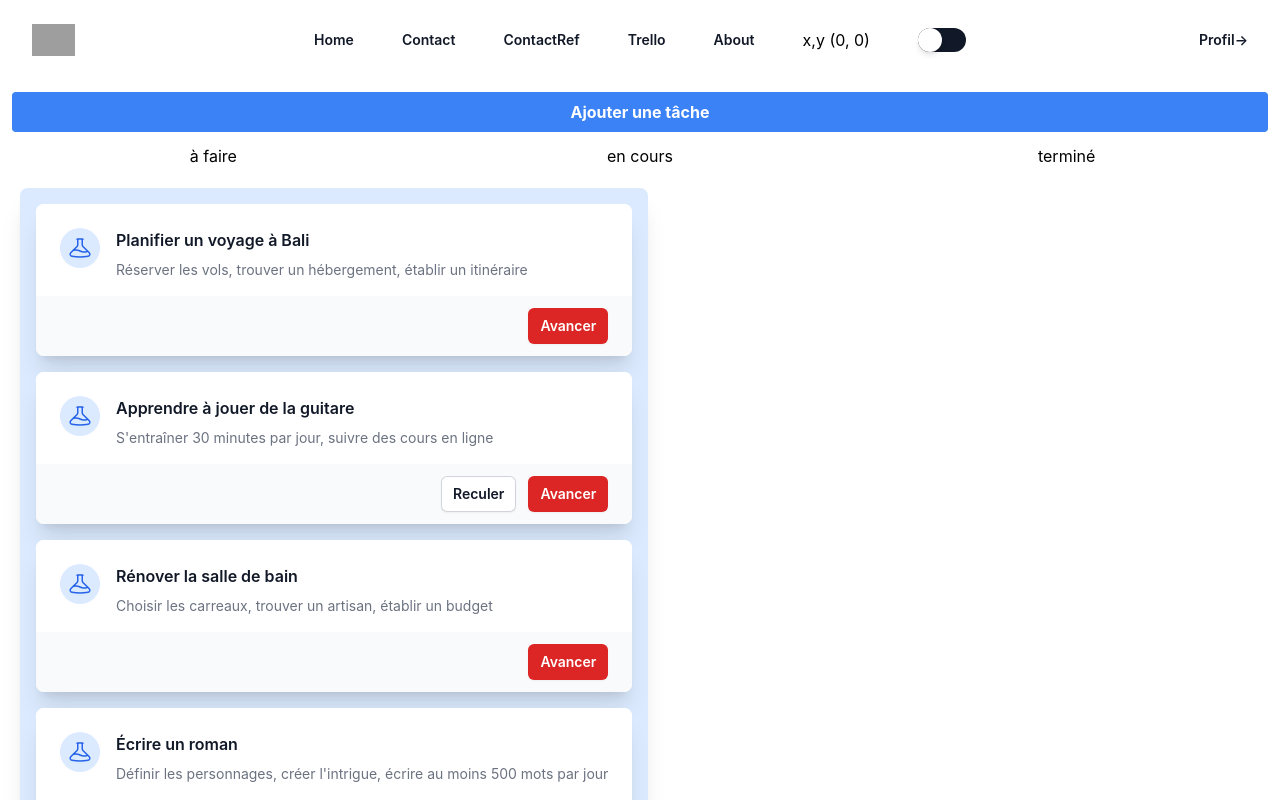
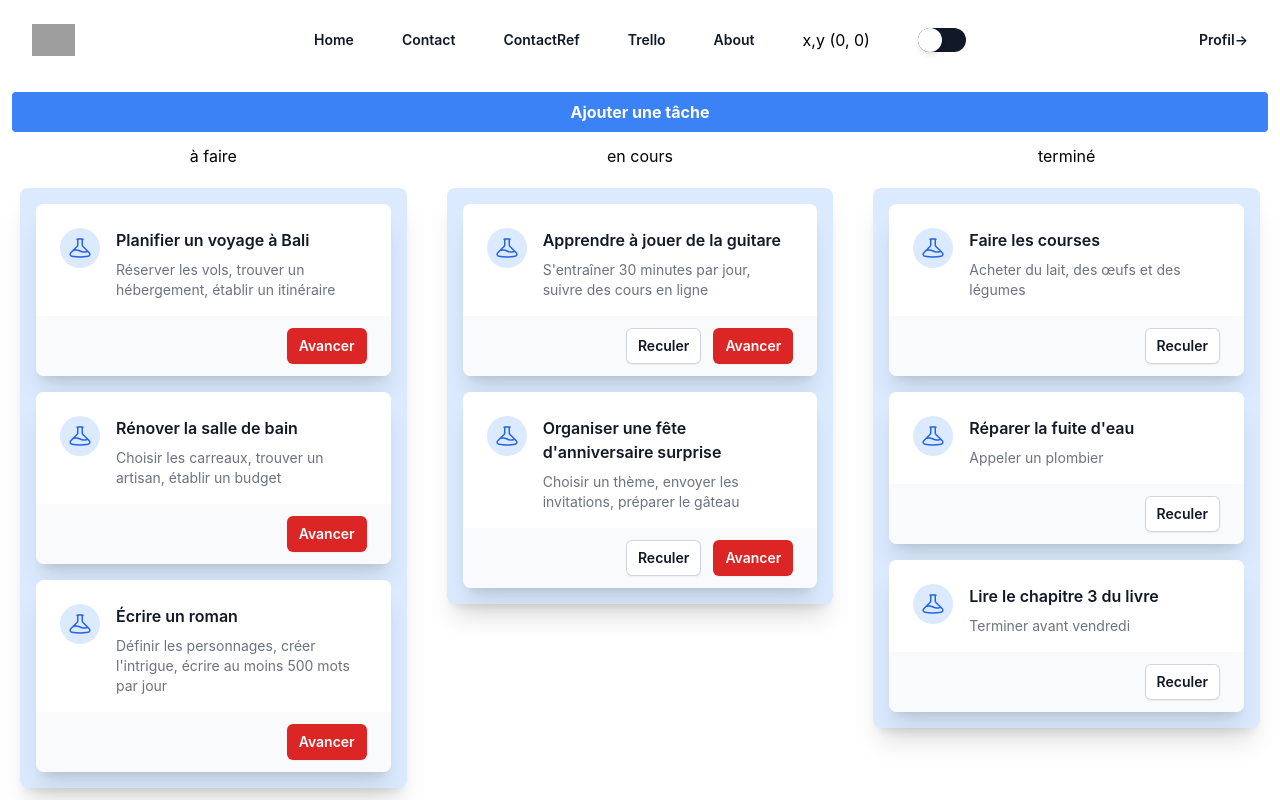
Before and after one commit to teobryer/trello-react, a React (Create React App) app: page /board in a window 1280 px wide. Shown: the top 800 px of the page. Built offline with nearby package versions, Linux system fonts and the light colour scheme; grey boxes are pictures that could not be loaded.

Commit message:
maj board

```diff
--- a/src/components/Board/board.jsx
+++ b/src/components/Board/board.jsx
@@ -1,7 +1,6 @@
 import List from "components/List/list";
 import ModalTask from "components/Task/taskForm";
 import React, { useState } from "react";
-import { Link, useLocation } from "react-router-dom";
 
 export const TaskState = {
   Todo: "Todo",
@@ -89,25 +88,9 @@ const Board = () => {
     },
   ]);
 
-  const redirect = useLocation();
-
-  const getTasksStateFromURL  = () => {
-    return redirect.pathname === "/todo" ? TaskState.Todo : redirect.pathname === "/doing" ? TaskState.Doing :  redirect.pathname === "/done" ? TaskState.Done : null ;
-  }
-
-  const filteredTasks = getTasksStateFromURL() ? tasksList.filter((task) => task.state === getTasksStateFromURL()) : tasksList ;
-
   const handleCreateTask = () => {
     setModalVisiblee(true);
   };
-
-  const handleMouseDown = (e) => {
-    e.target.style.color = "green";
-  };
-  const handleMouseLeave = (e) => {
-    e.target.style.color = "";
-  };
-
 
   return (
     <div className="flex flex-col">
@@ -117,25 +100,26 @@ const Board = () => {
       >
         Ajouter une tâche
       </button>
-
-
       <div className="flex">
-        <Link to="/todo" className="w-1/3" onMouseUpCapture={handleMouseDown} onMouseLeave={handleMouseLeave}>
+        <div className="w-1/3">
           à faire
-        </Link>
-        <Link to="/doing" className="w-1/3" onMouseDown={handleMouseDown} onMouseLeave={handleMouseLeave}>
+          <List
+            taskArray={tasksList.filter((t) => t.state == TaskState.Todo)}
+          />
+        </div>
+        <div className="w-1/3">
           en cours
-        </Link>
-        <Link to="/done" className="w-1/3" onMouseDown={handleMouseDown} onMouseLeave={handleMouseLeave}>
+          <List
+            taskArray={tasksList.filter((t) => t.state == TaskState.Doing)}
+          />
+        </div>
+        <div className="w-1/3">
           terminé
-        </Link>
+          <List
+            taskArray={tasksList.filter((t) => t.state == TaskState.Done)}
+          />
+        </div>
       </div>
-
-      <div className="flex">
-        <List taskArray={ filteredTasks }/>
-      </div>
-
-
       {modalVisible && (
         <ModalTask
           setModalVisible={setModalVisiblee}
```
